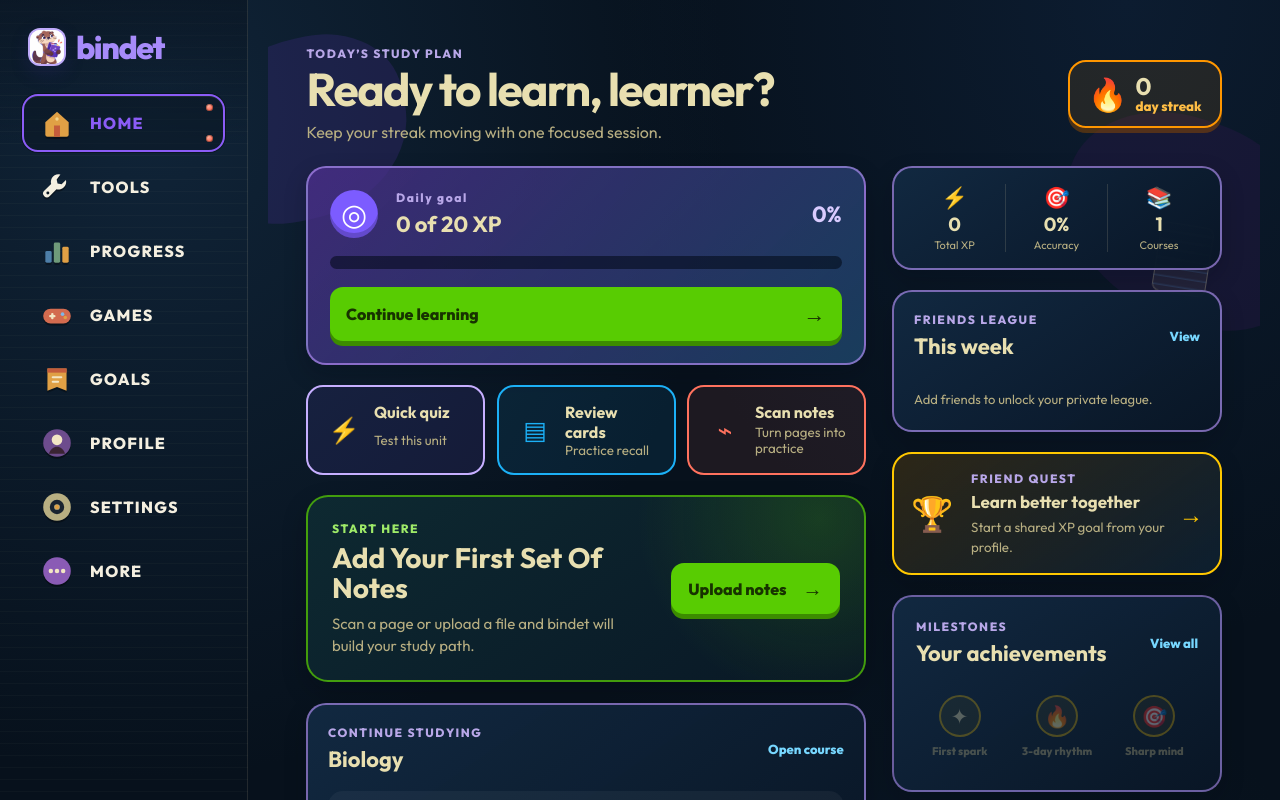
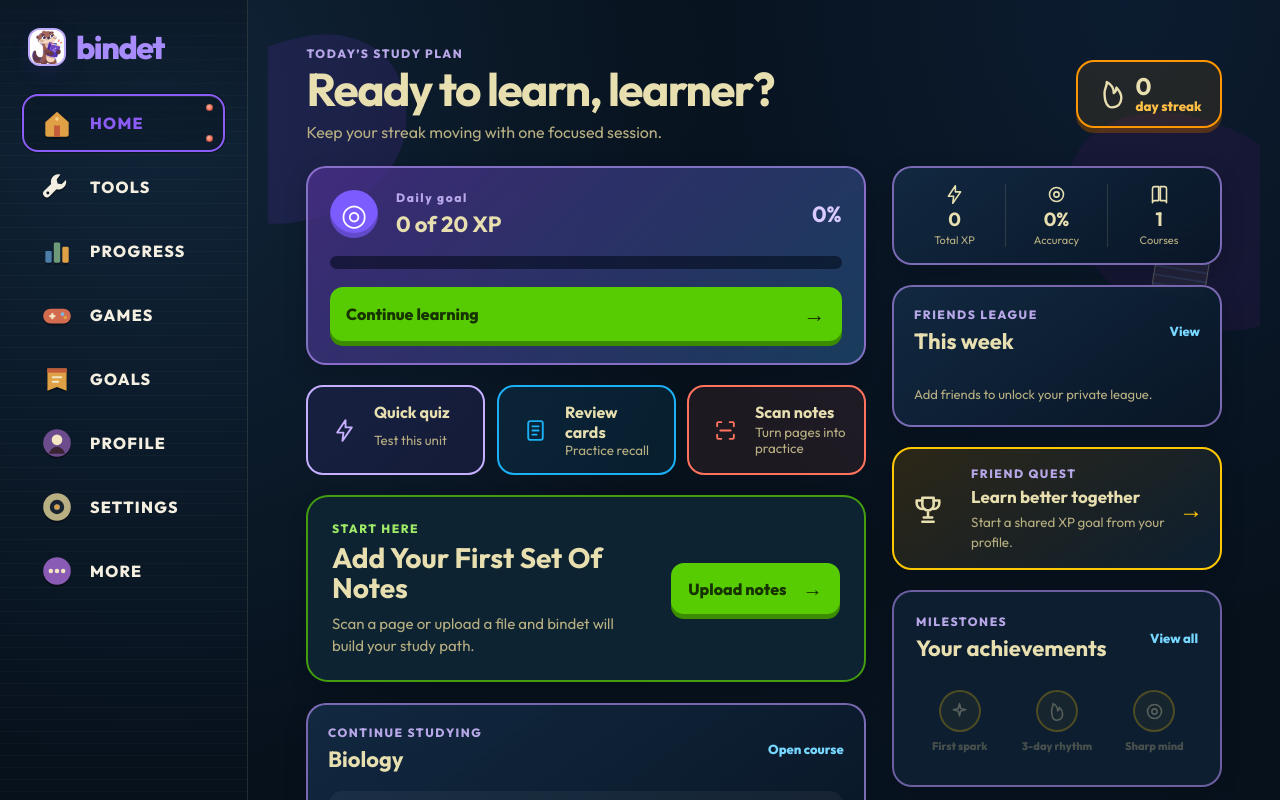
Before and after one commit to SahilGBhuva/Numi, a React (Vite) app in the folder frontend/: page / in a window 1280 px wide. Both pictures are taken after a click on the button "Continue as guest". Shown: the top 800 px of the page. Built offline with nearby package versions, Linux system fonts and the light colour scheme; no server answers.

Commit message:
Refine dashboard visual language

```diff
--- a/frontend/src/pages/Home.tsx
+++ b/frontend/src/pages/Home.tsx
@@ -1,4 +1,5 @@
 import { useEffect, useMemo, useState } from 'react'
+import type { ReactNode } from 'react'
 import { getAccountProfile, getFriends, getProgress, type FriendsHub, type Profile, type Progress } from '../lib/api'
 import type { AuthSession } from '../lib/auth'
 import { getStudentId, loadNotebook } from '../lib/session'
@@ -10,6 +11,22 @@ const QUOTES = [
   ['Learning never exhausts the mind.', 'Leonardo da Vinci'],
   ['Nothing in life is to be feared, it is only to be understood.', 'Marie Curie'],
 ] as const
+
+type HomeIconName = 'flame' | 'bolt' | 'cards' | 'scan' | 'target' | 'book' | 'trophy' | 'spark'
+
+function HomeIcon({ name }: { name: HomeIconName }) {
+  const paths: Record<HomeIconName, ReactNode> = {
+    flame: <path d="M12 22c4.4 0 7-3 7-7.1 0-2.5-1.2-5.2-3.7-7.7.1 2-1 3.4-2 4.1.2-3.5-1.8-6.5-5.2-8.3.3 3-1.7 4.8-1.7 8.1C6.4 19 8.8 22 12 22Z" />,
+    bolt: <path d="m13 2-8 12h6l-1 8 9-13h-6V2Z" />,
+    cards: <><rect x="5" y="3" width="14" height="18" rx="2" /><path d="M9 8h6M9 12h6M9 16h4" /></>,
+    scan: <path d="M4 8V5a1 1 0 0 1 1-1h3M16 4h3a1 1 0 0 1 1 1v3M20 16v3a1 1 0 0 1-1 1h-3M8 20H5a1 1 0 0 1-1-1v-3M7 12h10" />,
+    target: <><circle cx="12" cy="12" r="8" /><circle cx="12" cy="12" r="3" /></>,
+    book: <><path d="M4 5.5A2.5 2.5 0 0 1 6.5 3H11v16H6.5A2.5 2.5 0 0 0 4 21.5v-16ZM20 5.5A2.5 2.5 0 0 0 17.5 3H13v16h4.5a2.5 2.5 0 0 1 2.5 2.5v-16Z" /></>,
+    trophy: <><path d="M8 4h8v5a4 4 0 0 1-8 0V4ZM12 13v5M8 21h8M9 18h6" /><path d="M8 6H4v2a4 4 0 0 0 4 4M16 6h4v2a4 4 0 0 1-4 4" /></>,
+    spark: <path d="m12 3 1.4 5.6L19 10l-5.6 1.4L12 17l-1.4-5.6L5 10l5.6-1.4L12 3Z" />,
+  }
+  return <svg className="home-icon" viewBox="0 0 24 24" aria-hidden="true" fill="none" stroke="currentColor" strokeWidth="1.8" strokeLinecap="round" strokeLinejoin="round">{paths[name]}</svg>
+}
 
 export function Home({ session }: { session: AuthSession | null }) {
   const [stats, setStats] = useState<Progress | null>(null)
@@ -51,16 +68,16 @@ export function Home({ session }: { session: AuthSession | null }) {
       ? { eyebrow: 'READY TO PRACTICE', title: 'Turn your newest notes into a quiz', copy: recentNote ? `${recentNote.fileName} is ready for grounded questions.` : 'Your notes are ready for grounded questions.', href: '#tools', action: 'Build a quiz' }
       : { eyebrow: 'START HERE', title: 'Add your first set of notes', copy: 'Scan a page or upload a file and bindet will build your study path.', href: '#tools', action: 'Upload notes' }
   const achievements = [
-    { icon: '✦', name: 'First spark', unlocked: xp > 0 },
-    { icon: '🔥', name: '3-day rhythm', unlocked: streak >= 3 },
-    { icon: '🎯', name: 'Sharp mind', unlocked: accuracy >= 80 && (stats?.attempts ?? 0) >= 5 },
+    { icon: 'spark' as const, name: 'First spark', unlocked: xp > 0 },
+    { icon: 'flame' as const, name: '3-day rhythm', unlocked: streak >= 3 },
+    { icon: 'target' as const, name: 'Sharp mind', unlocked: accuracy >= 80 && (stats?.attempts ?? 0) >= 5 },
   ]
 
   return (
     <section className="dashboard" aria-label="Home dashboard">
       <header className="dash-welcome">
         <div><p className="dash-eyebrow">TODAY’S STUDY PLAN</p><h1>Ready to learn, {name}?</h1><p>Keep your streak moving with one focused session.</p></div>
-        <div className="dash-streak" aria-label={`${streak} day streak`}><span>🔥</span><strong>{streak}</strong><small>day streak</small></div>
+        <div className="dash-streak" aria-label={`${streak} day streak`}><span><HomeIcon name="flame" /></span><strong>{streak}</strong><small>day streak</small></div>
       </header>
 
       <div className="dash-grid">
@@ -72,9 +89,9 @@ export function Home({ session }: { session: AuthSession | null }) {
           </div>
 
           <div className="quick-grid" aria-label="Quick actions">
-            <a href="#tools" className="quick-card is-purple"><span>⚡</span><strong>Quick quiz</strong><small>Test this unit</small></a>
-            <a href="#tools" className="quick-card is-blue"><span>▤</span><strong>Review cards</strong><small>Practice recall</small></a>
-            <a href="#tools" className="quick-card is-coral"><span>⌁</span><strong>Scan notes</strong><small>Turn pages into practice</small></a>
+            <a href="#tools" className="quick-card is-purple"><span><HomeIcon name="bolt" /></span><strong>Quick quiz</strong><small>Test this unit</small></a>
+            <a href="#tools" className="quick-card is-blue"><span><HomeIcon name="cards" /></span><strong>Review cards</strong><small>Practice recall</small></a>
+            <a href="#tools" className="quick-card is-coral"><span><HomeIcon name="scan" /></span><strong>Scan notes</strong><small>Turn pages into practice</small></a>
           </div>
 
           <section className="next-step-card">
@@ -106,17 +123,17 @@ export function Home({ session }: { session: AuthSession | null }) {
         </section>
 
         <aside className="dash-side">
-          <section className="stat-strip"><div><span>⚡</span><strong>{xp}</strong><small>Total XP</small></div><div><span>🎯</span><strong>{accuracy}%</strong><small>Accuracy</small></div><div><span>📚</span><strong>{notebook.courses.length}</strong><small>Courses</small></div></section>
+          <section className="stat-strip"><div><span><HomeIcon name="bolt" /></span><strong>{xp}</strong><small>Total XP</small></div><div><span><HomeIcon name="target" /></span><strong>{accuracy}%</strong><small>Accuracy</small></div><div><span><HomeIcon name="book" /></span><strong>{notebook.courses.length}</strong><small>Courses</small></div></section>
           <section className="league-card">
             <div className="section-title"><div><p>FRIENDS LEAGUE</p><h2>This week</h2></div><a href="#profile">View</a></div>
             <ol>{(social?.leaderboard ?? []).slice(0, 4).map((friend, index) => <li key={friend.student_id} className={friend.student_id === studentId ? 'is-you' : ''}><b>{index + 1}</b><span>{friend.display_name.slice(0, 1)}</span><div><strong>{friend.student_id === studentId ? 'You' : friend.display_name}</strong><small>{friend.active_today ? 'Learning today' : `🔥 ${friend.streak}`}</small></div><em>{friend.total_xp} XP</em></li>)}</ol>
             {!social?.leaderboard.length ? <p className="empty-copy">Add friends to unlock your private league.</p> : null}
           </section>
-          <section className="quest-card"><span className="quest-icon">🏆</span><div><p>FRIEND QUEST</p><h2>{social?.quests[0] ? `You + ${social.quests[0].friend_name}` : 'Learn better together'}</h2><small>{social?.quests[0] ? `${social.quests[0].progress_xp} / ${social.quests[0].target_xp} shared XP` : 'Start a shared XP goal from your profile.'}</small></div><a href="#profile">→</a></section>
+          <section className="quest-card"><span className="quest-icon"><HomeIcon name="trophy" /></span><div><p>FRIEND QUEST</p><h2>{social?.quests[0] ? `You + ${social.quests[0].friend_name}` : 'Learn better together'}</h2><small>{social?.quests[0] ? `${social.quests[0].progress_xp} / ${social.quests[0].target_xp} shared XP` : 'Start a shared XP goal from your profile.'}</small></div><a href="#profile">→</a></section>
           {(social?.requests.length ?? 0) > 0 ? <a className="request-card" href="#profile"><span>👋</span><div><strong>{social?.requests.length} new friend request{social?.requests.length === 1 ? '' : 's'}</strong><small>Someone wants to learn with you</small></div><b>Review</b></a> : null}
           <section className="achievement-card">
             <div className="section-title"><div><p>MILESTONES</p><h2>Your achievements</h2></div><a href="#profile">View all</a></div>
-            <div className="achievement-row">{achievements.map((item) => <div className={item.unlocked ? 'is-unlocked' : ''} key={item.name}><span>{item.icon}</span><small>{item.name}</small></div>)}</div>
+            <div className="achievement-row">{achievements.map((item) => <div className={item.unlocked ? 'is-unlocked' : ''} key={item.name}><span><HomeIcon name={item.icon} /></span><small>{item.name}</small></div>)}</div>
           </section>
           <figure className="wisdom-card"><blockquote>“{quote[0]}”</blockquote><figcaption>— {quote[1]}</figcaption></figure>
         </aside>
--- a/frontend/src/pages/HomeDashboard.css
+++ b/frontend/src/pages/HomeDashboard.css
@@ -1,6 +1,12 @@
 .dashboard {
   width: min(1440px, 100%);
   padding: clamp(28px, 3vw, 48px) clamp(24px, 3vw, 48px) 64px;
+}
+
+.home-icon {
+  display: block;
+  width: 1em;
+  height: 1em;
 }
 
 .daily-card,
@@ -51,10 +57,8 @@
   overflow: hidden;
   border: 2px solid rgba(88, 204, 2, 0.72);
   border-radius: 22px;
-  background:
-    radial-gradient(circle at 92% 12%, rgba(88, 204, 2, 0.18), transparent 34%),
-    linear-gradient(145deg, rgba(14, 42, 50, 0.98), rgba(9, 24, 38, 0.98));
-  box-shadow: 0 10px 24px rgba(3, 8, 18, 0.24);
+  background: #0d2331;
+  box-shadow: 0 8px 18px rgba(3, 8, 18, 0.18);
 }
 
 .next-step-copy p {
@@ -103,8 +107,8 @@
   padding: 22px;
   border: 2px solid rgba(187, 151, 255, 0.54);
   border-radius: 20px;
-  background: linear-gradient(145deg, rgba(18, 42, 66, 0.96), rgba(9, 22, 38, 0.98));
-  box-shadow: 0 9px 22px rgba(3, 8, 18, 0.22);
+  background: #0d1e30;
+  box-shadow: 0 7px 18px rgba(3, 8, 18, 0.18);
 }
 
 .path-card .section-title > strong {
```
